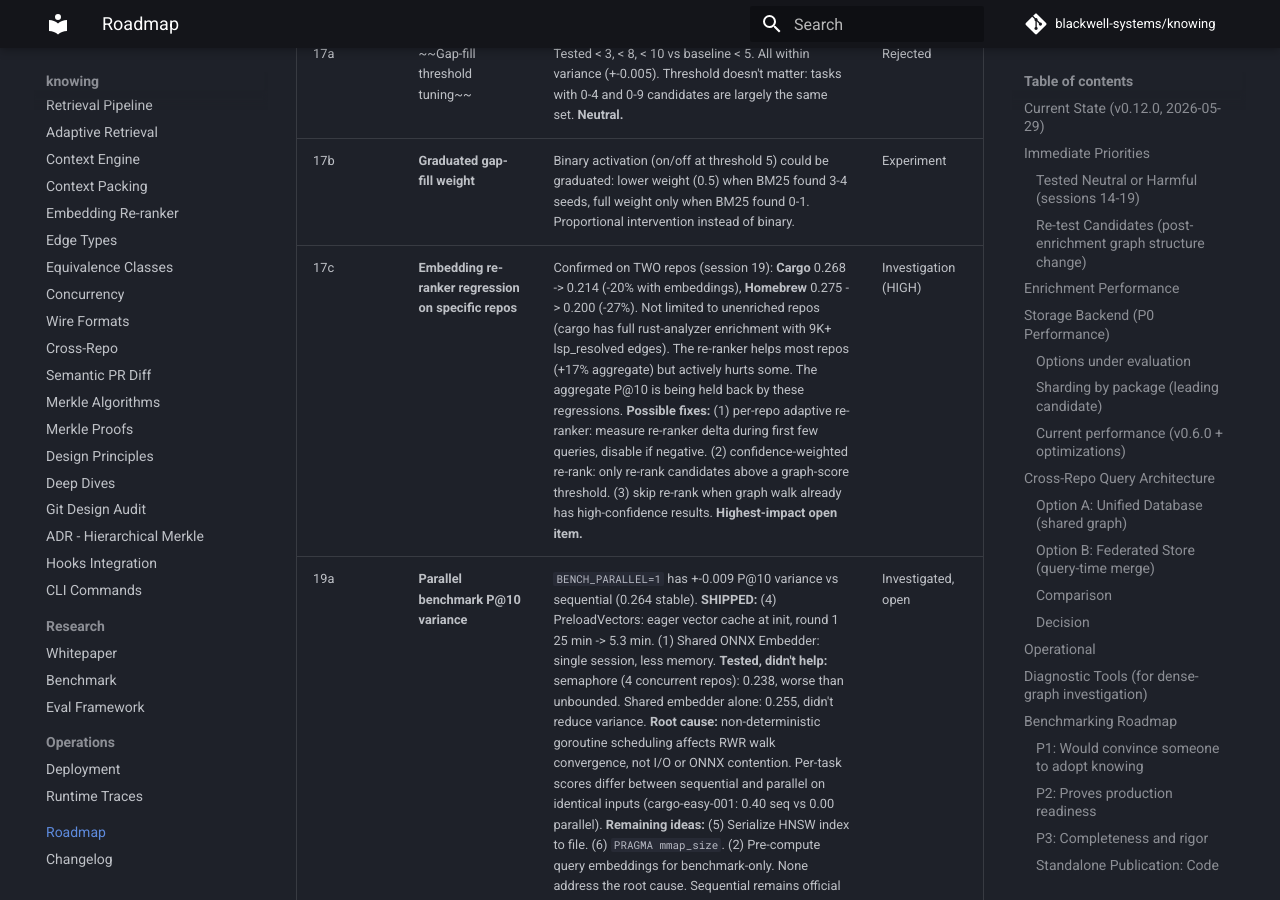
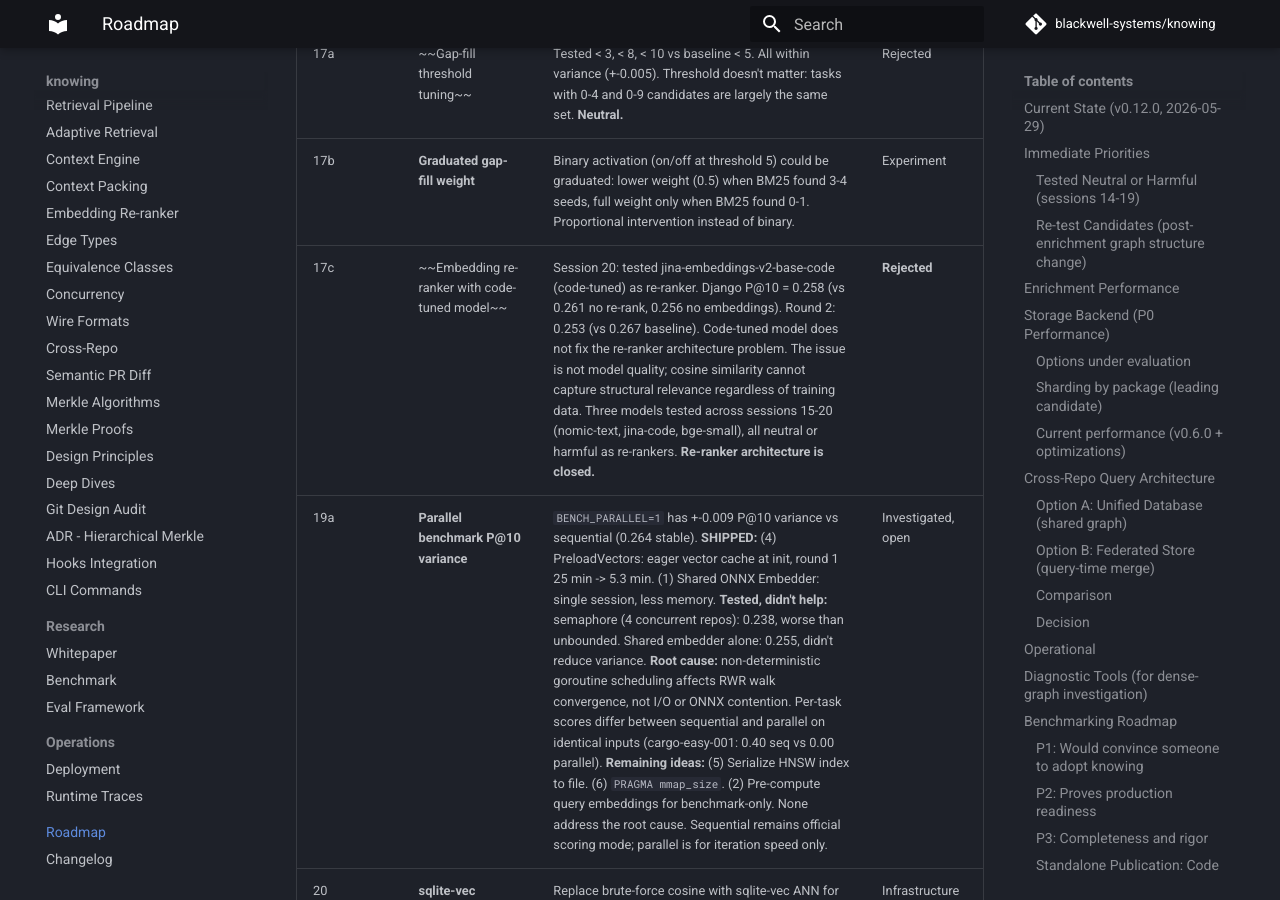
Before and after one commit to blackwell-systems/knowing, an MkDocs documentation site: the page built from docs/roadmap.md, in a window 1280 px wide and 900 px high, scrolled down 15200 px. Built offline with MkDocs 1.6.1 and Material for MkDocs 9.7.7, drawn with Linux system fonts in a browser that asks for light colours; comment, search, counter and statistics services are not loaded.

Commit message:
docs: record jina-code re-ranker as rejected, close re-ranker architecture (experiment #49)
Tested jina-embeddings-v2-base-code (code-tuned) as re-ranker on Django.
P@10 = 0.258 vs 0.261 baseline (no re-rank). Code-tuned model does not
fix the architecture problem: cosine similarity cannot capture structural
relevance. Three models tested across sessions 15-20, all neutral or
harmful. Re-ranker architecture permanently closed.

```diff
--- a/docs/roadmap.md
+++ b/docs/roadmap.md
@@ -292,7 +292,7 @@ P@10=0.267 cold, 0.272 warm (277 tasks, 14 repos, 8 languages). 1.97x vs codegra
 | 16b | **Rust equivalence classes** | Cargo at 0.216 with rust-analyzer enrichment. Zero Rust-specific equiv classes. Macro vocabulary gap: task says "serialize", ground truth is `Serialize::serialize`. Candidates: serde (serialize/deserialize/from_str), tokio (async/spawn/runtime), error handling (thiserror/anyhow/Result/From), derive traits (Clone/Debug/Default), web (axum/Router/handler/extract). 10-15 classes. Also: SCIP ingestion (`rust-analyzer scip .`) would capture proc-macro expanded code that tree-sitter misses. | On-demand |
 | 17a | ~~Gap-fill threshold tuning~~ | Tested < 3, < 8, < 10 vs baseline < 5. All within variance (+-0.005). Threshold doesn't matter: tasks with 0-4 and 0-9 candidates are largely the same set. **Neutral.** | Rejected |
 | 17b | **Graduated gap-fill weight** | Binary activation (on/off at threshold 5) could be graduated: lower weight (0.5) when BM25 found 3-4 seeds, full weight only when BM25 found 0-1. Proportional intervention instead of binary. | Experiment |
-| 17c | **Embedding re-ranker regression on specific repos** | Confirmed on TWO repos (session 19): **Cargo** 0.268 -> 0.214 (-20% with embeddings), **Homebrew** 0.275 -> 0.200 (-27%). Not limited to unenriched repos (cargo has full rust-analyzer enrichment with 9K+ lsp_resolved edges). The re-ranker helps most repos (+17% aggregate) but actively hurts some. The aggregate P@10 is being held back by these regressions. **Possible fixes:** (1) per-repo adaptive re-ranker: measure re-ranker delta during first few queries, disable if negative. (2) confidence-weighted re-rank: only re-rank candidates above a graph-score threshold. (3) skip re-rank when graph walk already has high-confidence results. **Highest-impact open item.** | Investigation (HIGH) |
+| 17c | ~~Embedding re-ranker with code-tuned model~~ | Session 20: tested jina-embeddings-v2-base-code (code-tuned) as re-ranker. Django P@10 = 0.258 (vs 0.261 no re-rank, 0.256 no embeddings). Round 2: 0.253 (vs 0.267 baseline). Code-tuned model does not fix the re-ranker architecture problem. The issue is not model quality; cosine similarity cannot capture structural relevance regardless of training data. Three models tested across sessions 15-20 (nomic-text, jina-code, bge-small), all neutral or harmful as re-rankers. **Re-ranker architecture is closed.** | **Rejected** |
 | 19a | **Parallel benchmark P@10 variance** | `BENCH_PARALLEL=1` has +-0.009 P@10 variance vs sequential (0.264 stable). **SHIPPED:** (4) PreloadVectors: eager vector cache at init, round 1 25 min -> 5.3 min. (1) Shared ONNX Embedder: single session, less memory. **Tested, didn't help:** semaphore (4 concurrent repos): 0.238, worse than unbounded. Shared embedder alone: 0.255, didn't reduce variance. **Root cause:** non-deterministic goroutine scheduling affects RWR walk convergence, not I/O or ONNX contention. Per-task scores differ between sequential and parallel on identical inputs (cargo-easy-001: 0.40 seq vs 0.00 parallel). **Remaining ideas:** (5) Serialize HNSW index to file. (6) `PRAGMA mmap_size`. (2) Pre-compute query embeddings for benchmark-only. None address the root cause. Sequential remains official scoring mode; parallel is for iteration speed only. | Investigated, open |
 | 20 | **sqlite-vec integration** | Replace brute-force cosine with sqlite-vec ANN for persistent search. Current brute-force from SQLite works but scales O(n). sqlite-vec would give O(log n) queries. Pure Go option: `viant/sqlite-vec`. | Infrastructure (not urgent: brute-force is fast enough for current corpus sizes) |
 | 22 | **More corpus repos** | Every enriched repo at 0.200+ lifts the aggregate. Candidates: celery (Python, 80K LOC), Spring Boot (Java/Kotlin). Target: 16+ repos, 300 tasks. | Corpus expansion |
```
